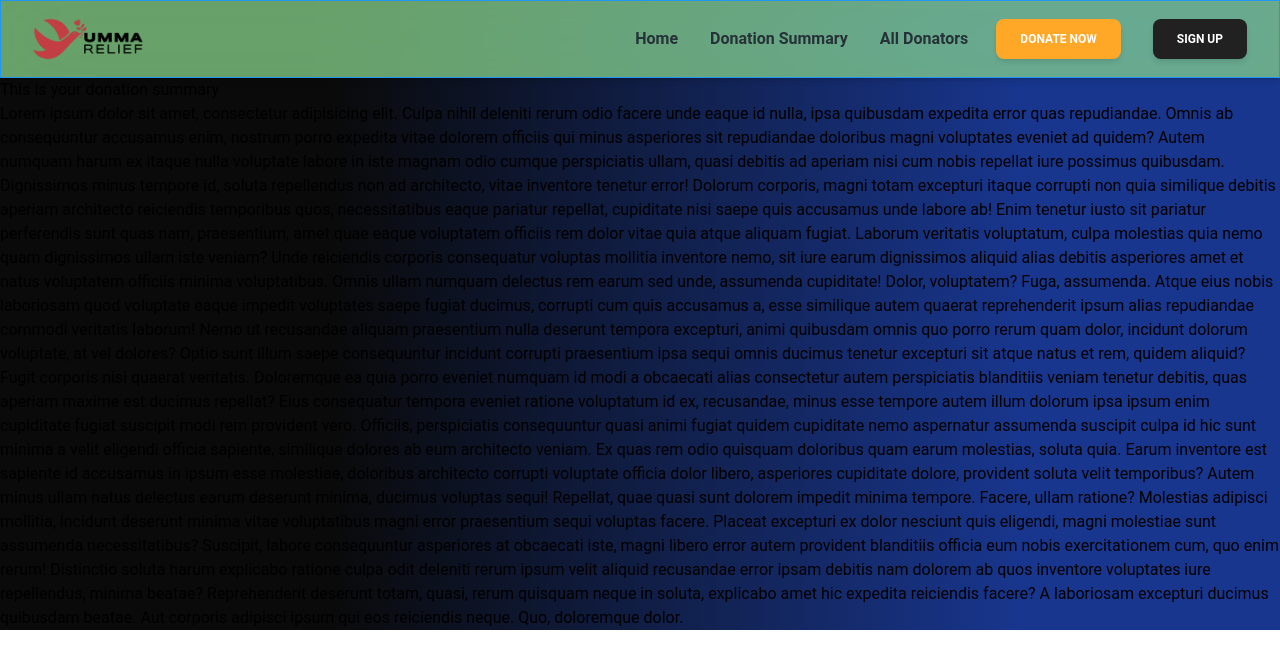
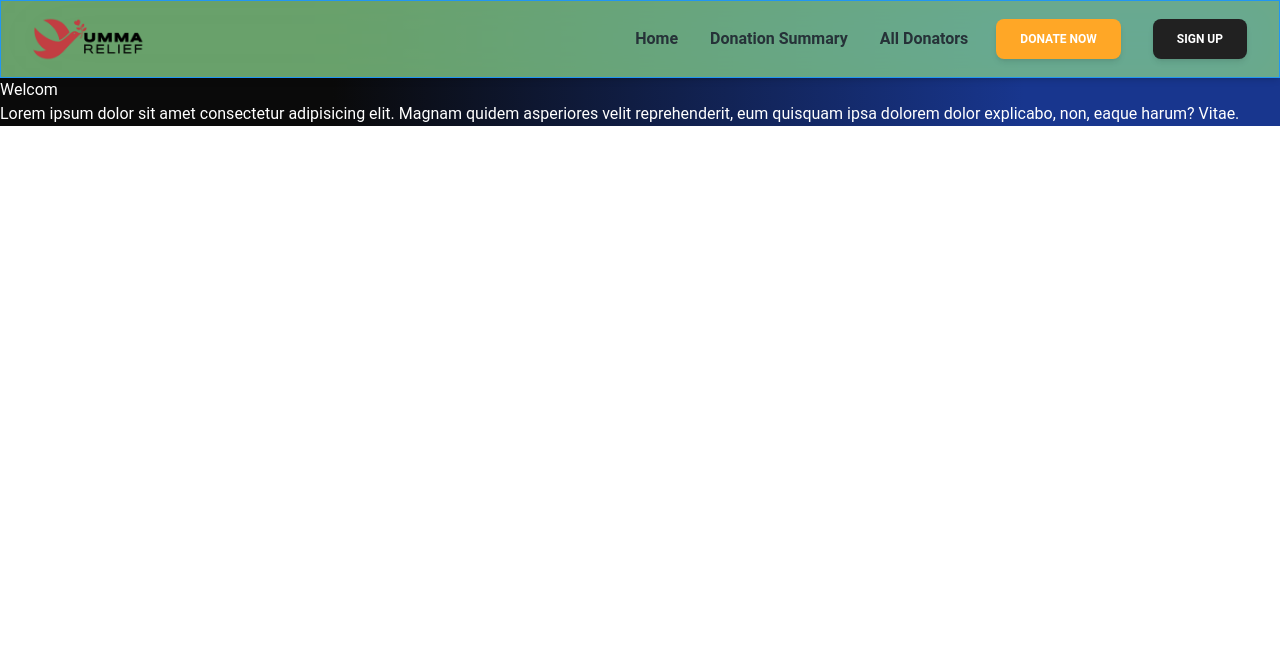
Before and after one commit to RazuAhmad/donation-collection-system, a React (Create React App) app: page /donationSummary in a window 1280 px wide. Shown: the top 668 px of the page. Built offline with nearby package versions, Linux system fonts and the light colour scheme; no server answers.

Commit message:
private route feature done

```diff
--- a/package.json
+++ b/package.json
@@ -7,6 +7,7 @@
     "@testing-library/jest-dom": "^5.16.5",
     "@testing-library/react": "^13.4.0",
     "@testing-library/user-event": "^13.5.0",
+    "firebase": "^9.23.0",
     "react": "^18.2.0",
     "react-dom": "^18.2.0",
     "react-hook-form": "^7.45.0",
--- /dev/null
+++ b/src/AllContexts/UserContext.js
@@ -0,0 +1,57 @@
+import React, { createContext, useEffect, useState } from 'react'
+
+import {  createUserWithEmailAndPassword, onAuthStateChanged, signInWithEmailAndPassword, signOut,GoogleAuthProvider, signInWithPopup } from "firebase/auth";
+import auth from '../firebase/firebase.config';
+
+
+export const AuthContext =createContext();
+
+
+function UserContext({children}) {
+
+const [user,setUser]=useState({});
+const [loading,setLoading]=useState(true);
+
+const googleProvider = new GoogleAuthProvider();
+
+// create user(sign up/register) function:::
+const createUser=(email,password)=>{
+    return createUserWithEmailAndPassword(auth,email,password)
+}
+
+// sign in function:::
+const signInUser=(email,password)=>{
+    return signInWithEmailAndPassword(auth, email, password)
+}
+
+// get the current logged in user:::
+useEffect(()=>{
+   const unsubscribe= onAuthStateChanged(auth,(currentUser)=>{
+        setUser(currentUser)
+    })
+    return ()=>{
+        unsubscribe()
+    }
+},[])
+
+// Sign in with google::
+const signInWithGoogle =()=>{
+    return signInWithPopup(auth, googleProvider)
+
+}
+
+// user log out::::
+const userLogOut=()=>{
+   return signOut(auth)
+}
+
+const authInfo ={user,setLoading,loading,setUser,createUser,signInUser,userLogOut,signInWithGoogle}
+
+  return (
+    <AuthContext.Provider value={authInfo}>
+        {children}
+    </AuthContext.Provider>
+  )
+}
+
+export default UserContext
--- a/src/Components/DonationForm/DonationForm.js
+++ b/src/Components/DonationForm/DonationForm.js
@@ -16,6 +16,8 @@ function DonationForm() {
     data.date = currentDate.toLocaleDateString();
     data.time = currentDate.toLocaleTimeString();
 
+
+    // data post from client side:::(Create operation done)
     fetch("http://localhost:5000/donators", {
       method: "POST",
       headers: {
--- a/src/Components/DonationSummary/DonationSummary.js
+++ b/src/Components/DonationSummary/DonationSummary.js
@@ -1,64 +1,16 @@
-import React from "react";
+import React, { useContext } from "react";
+import { AuthContext } from "../../AllContexts/UserContext";
 
 function DonationSummary() {
+  const { user } = useContext(AuthContext);
+  console.log(user);
   return (
-    <div>
-      <h1>This is your donation summary</h1>
+    <div className="text-white">
+      <h1>Welcom {user?.email}</h1>
       <p>
-        Lorem ipsum dolor sit amet, consectetur adipisicing elit. Culpa nihil
-        deleniti rerum odio facere unde eaque id nulla, ipsa quibusdam expedita
-        error quas repudiandae. Omnis ab consequuntur accusamus enim, nostrum
-        porro expedita vitae dolorem officiis qui minus asperiores sit
-        repudiandae doloribus magni voluptates eveniet ad quidem? Autem numquam
-        harum ex itaque nulla voluptate labore in iste magnam odio cumque
-        perspiciatis ullam, quasi debitis ad aperiam nisi cum nobis repellat
-        iure possimus quibusdam. Dignissimos minus tempore id, soluta
-        repellendus non ad architecto, vitae inventore tenetur error! Dolorum
-        corporis, magni totam excepturi itaque corrupti non quia similique
-        debitis aperiam architecto reiciendis temporibus quos, necessitatibus
-        eaque pariatur repellat, cupiditate nisi saepe quis accusamus unde
-        labore ab! Enim tenetur iusto sit pariatur perferendis sunt quas nam,
-        praesentium, amet quae eaque voluptatem officiis rem dolor vitae quia
-        atque aliquam fugiat. Laborum veritatis voluptatum, culpa molestias quia
-        nemo quam dignissimos ullam iste veniam? Unde reiciendis corporis
-        consequatur voluptas mollitia inventore nemo, sit iure earum dignissimos
-        aliquid alias debitis asperiores amet et natus voluptatem officiis
-        minima voluptatibus. Omnis ullam numquam delectus rem earum sed unde,
-        assumenda cupiditate! Dolor, voluptatem? Fuga, assumenda. Atque eius
-        nobis laboriosam quod voluptate eaque impedit voluptates saepe fugiat
-        ducimus, corrupti cum quis accusamus a, esse similique autem quaerat
-        reprehenderit ipsum alias repudiandae commodi veritatis laborum! Nemo ut
-        recusandae aliquam praesentium nulla deserunt tempora excepturi, animi
-        quibusdam omnis quo porro rerum quam dolor, incidunt dolorum voluptate,
-        at vel dolores? Optio sunt illum saepe consequuntur incidunt corrupti
-        praesentium ipsa sequi omnis ducimus tenetur excepturi sit atque natus
-        et rem, quidem aliquid? Fugit corporis nisi quaerat veritatis.
-        Doloremque ea quia porro eveniet numquam id modi a obcaecati alias
-        consectetur autem perspiciatis blanditiis veniam tenetur debitis, quas
-        aperiam maxime est ducimus repellat? Eius consequatur tempora eveniet
-        ratione voluptatum id ex, recusandae, minus esse tempore autem illum
-        dolorum ipsa ipsum enim cupiditate fugiat suscipit modi rem provident
-        vero. Officiis, perspiciatis consequuntur quasi animi fugiat quidem
-        cupiditate nemo aspernatur assumenda suscipit culpa id hic sunt minima a
-        velit eligendi officia sapiente, similique dolores ab eum architecto
-        veniam. Ex quas rem odio quisquam doloribus quam earum molestias, soluta
-        quia. Earum inventore est sapiente id accusamus in ipsum esse molestiae,
-        doloribus architecto corrupti voluptate officia dolor libero, asperiores
-        cupiditate dolore, provident soluta velit temporibus? Autem minus ullam
-        natus delectus earum deserunt minima, ducimus voluptas sequi! Repellat,
-        quae quasi sunt dolorem impedit minima tempore. Facere, ullam ratione?
-        Molestias adipisci mollitia, incidunt deserunt minima vitae voluptatibus
-        magni error praesentium sequi voluptas facere. Placeat excepturi ex
-        dolor nesciunt quis eligendi, magni molestiae sunt assumenda
-        necessitatibus? Suscipit, labore consequuntur asperiores at obcaecati
-        iste, magni libero error autem provident blanditiis officia eum nobis
-        exercitationem cum, quo enim rerum! Distinctio soluta harum explicabo
-        ratione culpa odit deleniti rerum ipsum velit aliquid recusandae error
-        ipsam debitis nam dolorem ab quos inventore voluptates iure repellendus,
-        minima beatae? Reprehenderit deserunt totam, quasi, rerum quisquam neque
-        in soluta, explicabo amet hic expedita reiciendis facere? A laboriosam
-        excepturi ducimus quibusdam beatae. Aut corporis adipisci ipsum qui eos
-        reiciendis neque. Quo, doloremque dolor.
+        Lorem ipsum dolor sit amet consectetur adipisicing elit. Magnam quidem
+        asperiores velit reprehenderit, eum quisquam ipsa dolorem dolor
+        explicabo, non, eaque harum? Vitae.
       </p>
     </div>
   );
--- a/src/Components/RegisterPage/RegisterPage.js
+++ b/src/Components/RegisterPage/RegisterPage.js
@@ -5,29 +5,55 @@ import {
   Input,
   Typography,
 } from "@material-tailwind/react";
+import { ToastContainer, toast } from "react-toastify";
+import "react-toastify/dist/ReactToastify.css";
+import { useContext } from "react";
 import { useForm } from "react-hook-form";
 import { Link } from "react-router-dom";
+import { AuthContext } from "../../AllContexts/UserContext";
 
 export default function RegisterPage() {
 
-  const { register, handleSubmit, reset, setValue,formState: { errors } } = useForm();
+  const { register, handleSubmit,reset, formState: { errors } } = useForm();
+  const {createUser,user,setUser,signInWithGoogle}=useContext(AuthContext);
+// console.log("createUser",createUser);
+
+const notify = () => toast("Successfully registered");
 
   const onSubmit =(data)=>{
 
-    fetch('http://localhost:5000/register',{
-      method: "POST",
-      headers: {
-        "content-type": "application/json",
-      },
-      body: JSON.stringify(data),
-    })
-    .then(res=>res.json())
-    .then(data=>{
-      console.log(data);
+   const {name,email,password}=data;
 
+    createUser(email,password)
+    .then((userCredentials)=>{
+      const user=userCredentials.user;
+      user.displayName=name;
+      if(user){
+        notify();
+        setUser(user);
+        reset()
+      }
+      console.log(user);
     })
 
-    console.log(data);
+    .catch((error)=>{
+      const errorMessage =error.message;
+      if(errorMessage){
+        alert("email-already-in-use")
+      }
+      console.log(errorMessage);
+    })
+}
+
+const handleSignInWithGoogle=()=>{
+  signInWithGoogle()
+  .then(result=>{
+    const user=result.user;
+    if(user){
+      notify();
+    }
+  })
+  .catch(error=>alert(error))
 }
 
 
@@ -71,7 +97,7 @@ export default function RegisterPage() {
           }
           containerProps={{ className: "-ml-2.5" }}
         />
-        <Button type="submit" className="mt-6" fullWidth>
+        <Button disabled={user && true} type="submit" className="mt-6" fullWidth>
           Register
         </Button>
         <Typography color="gray" className="mt-4 text-center font-normal">
@@ -83,8 +109,23 @@ export default function RegisterPage() {
             Sign In
           </Link>
         </Typography>
+
       </form>
+      <div className="flex m-auto items-center mt-4">
+          <p className="bg-white w-14 md:w-40 h-0.5 "></p>
+          <p className="mx-5">OR</p>
+          <p className="bg-white w-14 md:w-40 h-0.5"></p>
+        </div>
+        <div className="m-auto">
+
+           <Button disabled={user && true} type="submit" className="mt-3 bg-deep-orange-700 hover:bg-green-600 w-70% md:w-72 " onClick={handleSignInWithGoogle}>
+          Sign up with Google
+        </Button>
+
+        </div>
     </Card>
+
+    <ToastContainer />
     </div>
   );
 }
--- a/src/Components/SignInPage/SignInPage.js
+++ b/src/Components/SignInPage/SignInPage.js
@@ -1,34 +1,45 @@
 import {
     Button,
     Card,
-    Checkbox,
     Input,
     Typography,
   } from "@material-tailwind/react";
+  import { ToastContainer, toast } from "react-toastify";
+import "react-toastify/dist/ReactToastify.css";
+import { useContext } from "react";
 import { useForm } from "react-hook-form";
   import { Link } from "react-router-dom";
+import { AuthContext } from "../../AllContexts/UserContext";
+
+
 
   export default function SignInPage() {
 
-    const { register, handleSubmit, reset, setValue,formState: { errors } } = useForm();
+    const { register, handleSubmit,reset, formState: { errors } } = useForm();
+
+    const {signInUser,user}=useContext(AuthContext);
+
+    const notify = () => toast("Successfully logged in");
 
     const onSubmit =(data)=>{
+      const {email,password}=data;
 
-      fetch('http://localhost:5000/login',{
-      method: "POST",
-      headers: {
-        "content-type": "application/json",
-      },
-      body: JSON.stringify(data),
-    })
-    .then(res=>res.json())
-    .then(data=>{
-      console.log(data);
-
-    })
-    .catch((error)=>{
-      console.error(error);
-    })
+     signInUser(email,password)
+     .then((userCredential)=>{
+      const user=userCredential.user;
+      if(user){
+        notify()
+      }
+      reset();
+      console.log(user);
+     })
+     .catch((error)=>{
+      const errorMessage =error.message;
+      if(errorMessage){
+        alert(errorMessage)
+      }
+      console.log(errorMessage);
+     })
 
 
         console.log(data);
@@ -57,7 +68,7 @@ import { useForm } from "react-hook-form";
             />
           </div>
 
-          <Button type="submit" className="mt-6" fullWidth>
+          <Button disabled={user && true} type="submit" className="mt-6" fullWidth>
             Log In
           </Button>
           <Typography color="gray" className="mt-4 text-center font-normal">
@@ -71,6 +82,7 @@ import { useForm } from "react-hook-form";
           </Typography>
         </form>
       </Card>
+      <ToastContainer />
       </div>
     );
   }
--- /dev/null
+++ b/src/Routes/PrivateRoute.js
@@ -0,0 +1,24 @@
+import React, { useContext, useEffect } from 'react'
+import { AuthContext } from '../AllContexts/UserContext'
+import { Navigate, useLocation } from 'react-router-dom';
+
+function PrivateRoute({children}) {
+
+    const {setUser,user,loading}=useContext(AuthContext);
+    const location = useLocation();
+
+    useEffect(()=>{
+        setUser(user);
+    },[])
+
+    if(loading){
+        return <div>Loading.........</div>
+    }
+
+    if(user && user.uid){
+        return children
+    }
+  return <Navigate to='/signIn' state={{from: location}} replace></Navigate>
+}
+
+export default PrivateRoute
--- a/src/index.js
+++ b/src/index.js
@@ -6,11 +6,14 @@ import App from './App';
 import './index.css';
 import reportWebVitals from './reportWebVitals';
 
+
 const root = ReactDOM.createRoot(document.getElementById('root'));
 root.render(
   <BrowserRouter>
     <ThemeProvider>
+
     <App />
+
     </ThemeProvider>
   </BrowserRouter>
 );
```
Also changed, not shown: src/App.js (+22 -4 lines), src/Components/Navbar/Navbar.js (+14 -4 lines), src/firebase/firebase.config.js (added, +21 -0 lines), 22 other files (tests, documents, lock files or other folders).
